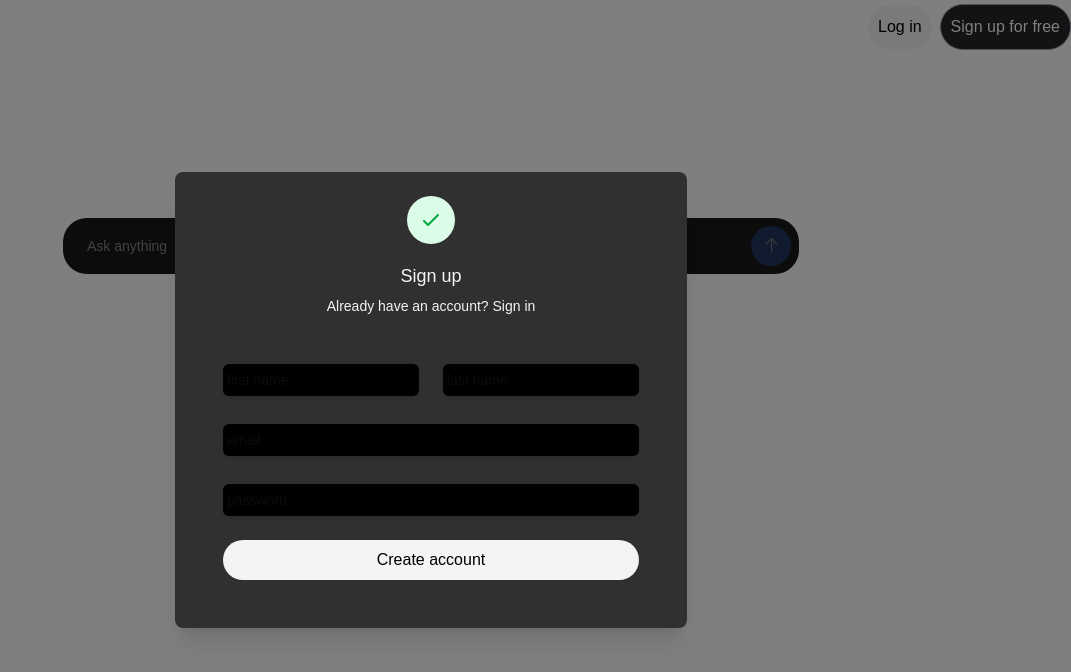
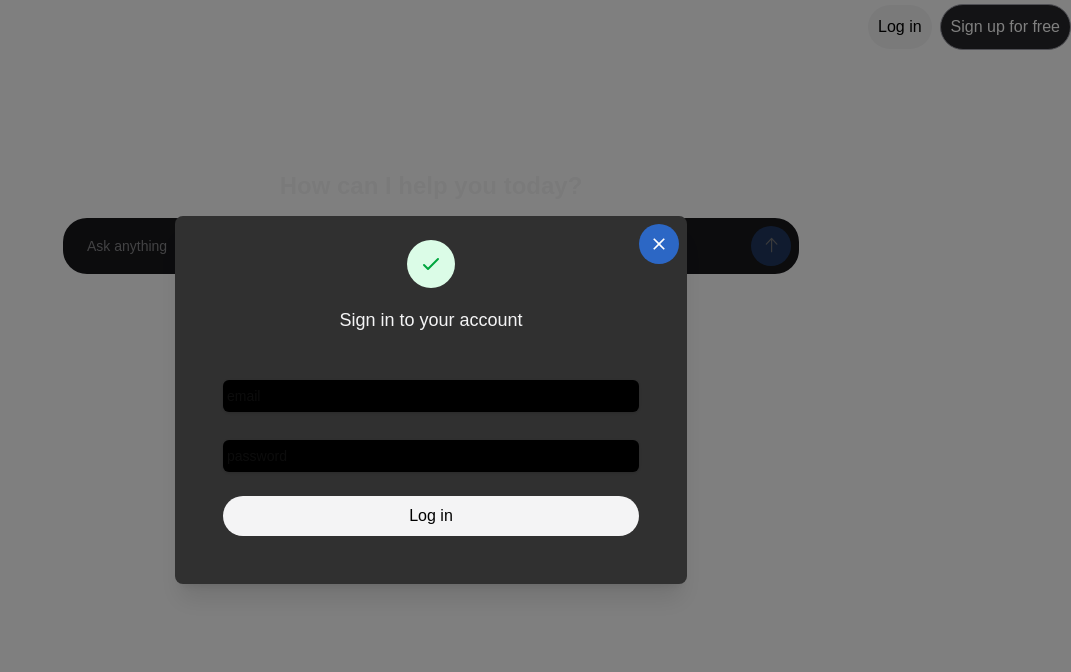
Before and after one commit to ArkadiNazarian/chatBot, a Next.js app: page / in a window 1280 px wide. Both pictures are taken after a click on the button "Log in". Shown: the top 672 px of the page, without its empty margins (209-1280 px from the left). Built offline with nearby package versions, Linux system fonts and the light colour scheme.

Commit message:
add the login and signup conditions

```diff
--- a/app/page.tsx
+++ b/app/page.tsx
@@ -99,6 +99,11 @@ export default function Home() {
     setSignupModal(true);
   }
 
+  const onCloseModal = () => {
+    setLoginModal(false);
+    setSignupModal(false);
+  }
+
   const form = (
     <form
       onSubmit={(e) => {
@@ -185,7 +190,10 @@ export default function Home() {
 
       {messages.length !== 0 && form}
       {
-        loginModal && <RegisterModal />
+        loginModal && <RegisterModal mode="login" onCloseModal={onCloseModal} />
+      }
+      {
+        signupModal && <RegisterModal mode="signup" onCloseModal={onCloseModal}/>
       }
     </div>
   );
--- /dev/null
+++ b/assets/icons/close-icon.tsx
@@ -0,0 +1,6 @@
+export const CloseIcon = () => (
+    <svg xmlns="http://www.w3.org/2000/svg" width="20px" height="20px" viewBox="0 0 24 24">
+  <path d="M0 0h24v24H0z" fill="none" />
+  <path fill="currentColor" d="M6.4 19L5 17.6l5.6-5.6L5 6.4L6.4 5l5.6 5.6L17.6 5L19 6.4L13.4 12l5.6 5.6l-1.4 1.4l-5.6-5.6z" />
+</svg>
+)
--- a/assets/icons/index.ts
+++ b/assets/icons/index.ts
@@ -1,2 +1,3 @@
 export * from './stop-icon';
 export * from './top-icon';
+export * from './close-icon';
--- a/components/register-modal/register-modal.tsx
+++ b/components/register-modal/register-modal.tsx
@@ -1,6 +1,7 @@
 import { useFormik } from "formik";
 import * as yup from "yup";
 import { createPortal } from "react-dom";
+import { CloseIcon } from "@/assets/icons";
 
 interface RegisterForm {
     email: string;
@@ -10,7 +11,8 @@ interface RegisterForm {
 }
 
 interface RegisterProps {
-    mode?: 'signup' | 'login'
+    mode: 'signup' | 'login'
+    onCloseModal: () => void
 }
 
 export const RegisterModal = (props: RegisterProps) => {
@@ -31,10 +33,18 @@ export const RegisterModal = (props: RegisterProps) => {
             .required("Password is required"),
         firstName: yup
             .string()
-            .required("First name is required"),
+            .when([], {
+                is: () => props.mode === "signup",
+                then: (schema) => schema.required("First name is required"),
+                otherwise: (schema) => schema.notRequired(),
+            }),
         lastName: yup
             .string()
-            .required("Last name is required"),
+            .when([], {
+                is: () => props.mode === "signup",
+                then: (schema) => schema.required("Last name is required"),
+                otherwise: (schema) => schema.notRequired(),
+            }),
     });
 
     const onSubmit = (data: RegisterForm) => {
@@ -57,12 +67,16 @@ export const RegisterModal = (props: RegisterProps) => {
             />
 
             <div className="flex min-h-full items-center justify-center p-4 text-center">
+
                 <div
                     className="relative inline-block w-full max-w-lg transform overflow-hidden rounded-lg bg-[#303030] px-4 pt-5 pb-4 text-left shadow-xl transition-all sm:p-6"
                     role="dialog"
                     aria-modal="true"
                     aria-labelledby="modal-title"
                 >
+                    <div onClick={props.onCloseModal} className="absolute cursor-pointer top-2 right-2 rounded-full p-2.5 text-sm font-medium  transition disabled:cursor-not-allowed disabled:opacity-40 bg-accent text-white hover:bg-zinc-300">
+                        <CloseIcon />
+                    </div>
                     {/* Header */}
                     <div>
                         <div className="mx-auto flex h-12 w-12 items-center justify-center rounded-full bg-green-100">
@@ -88,20 +102,9 @@ export const RegisterModal = (props: RegisterProps) => {
                                 className="text-lg font-medium leading-6 text-zinc-100"
                                 id="modal-title"
                             >
-                                Sign up
+                                {props.mode === 'signup' ? 'Create an account' : 'Sign in to your account'}
                             </h3>
 
-                            <div className="mt-2">
-                                <p className="text-sm text-zinc-100">
-                                    Already have an account?{" "}
-                                    <a
-                                        href="#"
-                                        className="font-medium text-zinc-100 hover:text-zinc-300 transition-all"
-                                    >
-                                        Sign in
-                                    </a>
-                                </p>
-                            </div>
                         </div>
                     </div>
 
@@ -111,6 +114,10 @@ export const RegisterModal = (props: RegisterProps) => {
                             <div className="space-y-6 px-4 py-5 sm:p-6">
                                 <div className="grid grid-cols-6 gap-6">
                                     {/* First name */}
+
+                                    {
+                                        props.mode === "signup" && (
+                                            <>
                                                 <div className="col-span-6 sm:col-span-3">
                                                     <input
                                                         type="text"
@@ -152,6 +159,10 @@ export const RegisterModal = (props: RegisterProps) => {
                                                             </p>
                                                         )}
                                                 </div>
+                                            </>
+                                        )
+                                    }
+
 
                                     {/* Email */}
                                     <div className="col-span-6">
@@ -207,7 +218,7 @@ export const RegisterModal = (props: RegisterProps) => {
                                         type="submit"
                                         className="w-full bg-zinc-100 p-2 rounded-4xl text-black cursor-pointer hover:bg-zinc-300 transition-all"
                                     >
-                                        Create account
+                                        {props.mode === "signup" ? "Create account" : "Log in"}
                                     </button>
                                 </div>
                             </div>
```
Lines whose indentation alone changed are shown as unchanged.
